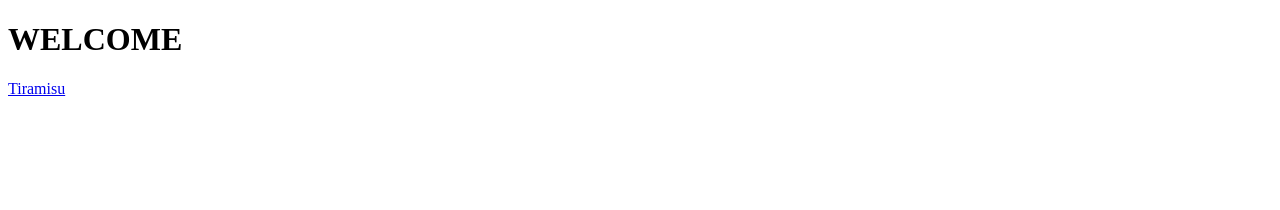
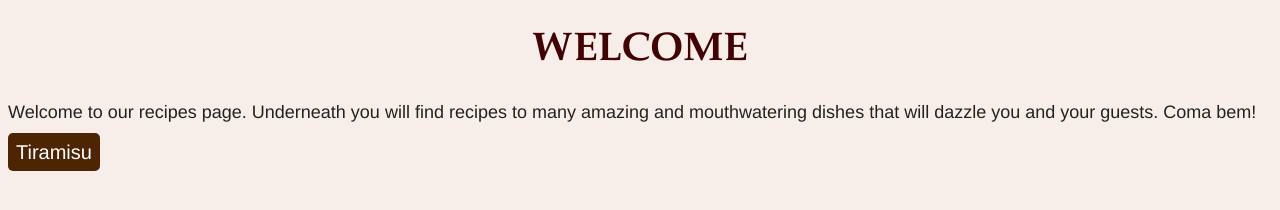
Before and after one commit to RafaelSilva316/odin-recipes, a plain HTML site: page index.html in a window 1280 px wide. Drawn offline with Linux system fonts and the light colour scheme.

Commit message:
added css to pages

```diff
--- a/index.html
+++ b/index.html
@@ -4,10 +4,12 @@
     <meta charset="UTF-8">
     <meta http-equiv="X-UA-Compatible" content="IE=edge">
     <meta name="viewport" content="width=device-width, initial-scale=1.0">
+    <link rel="stylesheet" href="./styles.css">
     <title>Recipes</title>
 </head>
 <body>
-    <h1>WELCOME</h1>
-    <a href="./recipes/tiramisu.html">Tiramisu</a>
+    <h1 class="main-header">WELCOME</h1>
+    <p class="welcome-txt">Welcome to our recipes page. Underneath you will find recipes to many amazing and mouthwatering dishes that will dazzle you and your guests. Coma bem!</p>
+    <a class="recipe-link" href="./recipes/tiramisu.html">Tiramisu</a>
 </body>
 </html>
--- /dev/null
+++ b/styles.css
@@ -0,0 +1,39 @@
+body {
+    background-color: #f8eee9;
+    font-family: Helvetica, sans-serif;
+    font-size: 18px;
+    color: #222;
+}
+
+.main-header{
+    font-family: Garamond, serif;
+    font-size: 40px;
+    text-align: center;
+    color: #410303;
+}
+
+.welcome-txt{
+
+    font-size: 18px;
+    color: #222;
+}
+
+.recipe-link:link, .recipe-link:visited{
+    text-decoration: none;
+    font-size: 20px;
+    background-color: #4e2504;
+    padding: 8px;
+    border-radius: 5px;
+    color: #ffffff;
+}
+
+.recipe-link:hover, .recipe-link:active{
+
+    background-color: #573111;
+
+    color: #ffffff;
+}
+
+li{
+    margin-bottom: 8px;
+}
```
Also changed, not shown: recipes/tiramisu.html (+2 -1 lines).
